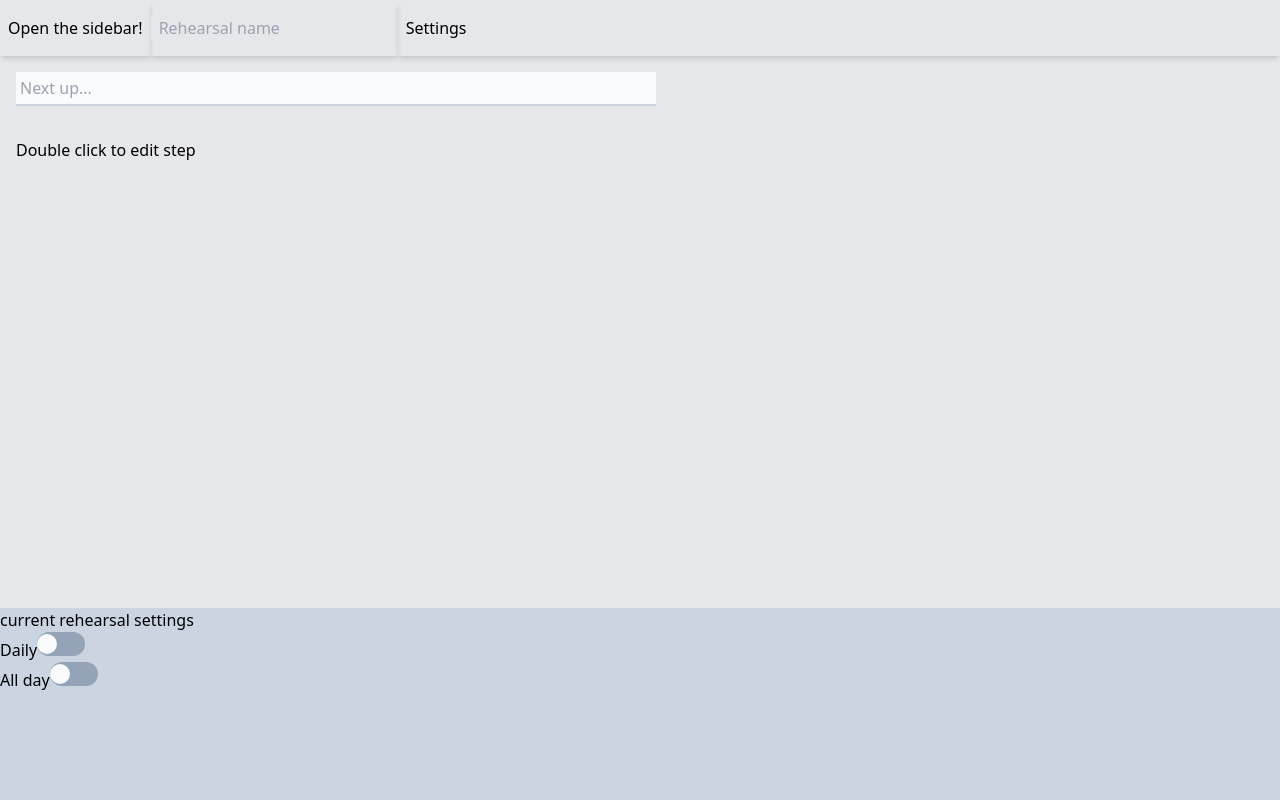
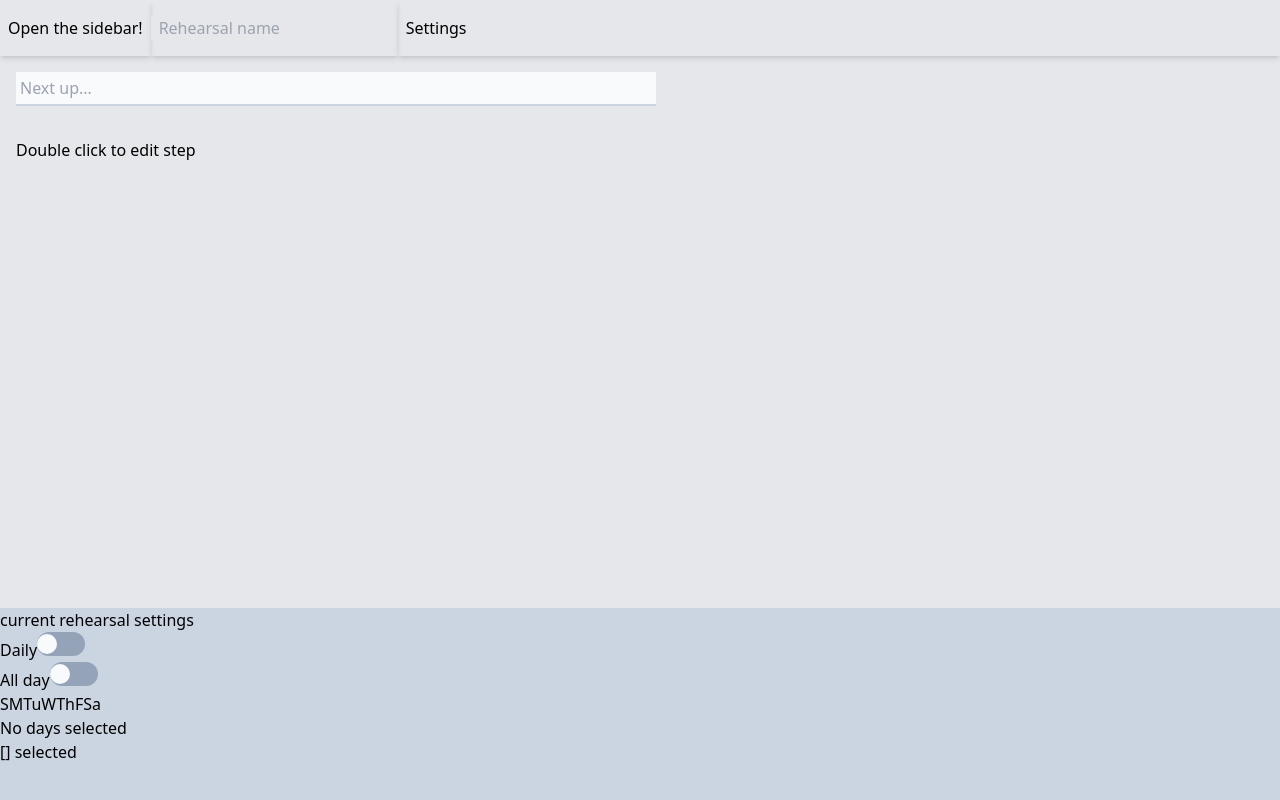
Before and after one commit to jlmonge/rehearsal, a React (Vite) app: page / in a window 1280 px wide. Both pictures are taken after a click on the button "Settings". Built offline with nearby package versions, Linux system fonts and the light colour scheme.

Commit message:
Implement day of week picker functionality

```diff
--- a/src/components/Settings.tsx
+++ b/src/components/Settings.tsx
@@ -1,3 +1,4 @@
+import DayOfWeekPicker from "./ui/DayOfWeekPicker";
 import Switch from "./ui/Switch";
 
 const settingsLabels: { id: string; name: string }[] = [
@@ -16,11 +17,12 @@ function Settings() {
     <div className="fixed bottom-0 inset-x-0 h-48 bg-slate-300">
       <h2>current rehearsal settings</h2>
       {settingsLabels.map(({ id, name }) => (
-        <div>
+        <div key={id}>
           <label htmlFor={id}>{name}</label>
           <Switch id={id} />
         </div>
       ))}
+      <DayOfWeekPicker />
     </div>
   );
 }
--- /dev/null
+++ b/src/components/ui/DayOfWeekPicker.tsx
@@ -0,0 +1,110 @@
+import { MouseEventHandler, useState } from "react";
+
+interface Day {
+  id: number;
+  shorthand: string;
+  name: string;
+}
+
+const daysOfWeek: Day[] = [
+  {
+    id: 0,
+    shorthand: "S",
+    name: "Sunday",
+  },
+  {
+    id: 1,
+    shorthand: "M",
+    name: "Monday",
+  },
+  {
+    id: 2,
+    shorthand: "Tu",
+    name: "Tuesday",
+  },
+  {
+    id: 3,
+    shorthand: "W",
+    name: "Wednesday",
+  },
+  {
+    id: 4,
+    shorthand: "Th",
+    name: "Thursday",
+  },
+  {
+    id: 5,
+    shorthand: "F",
+    name: "Friday",
+  },
+  {
+    id: 6,
+    shorthand: "Sa",
+    name: "Saturday",
+  },
+];
+
+interface DayButtonProps {
+  shorthand: string;
+  onDayClick: MouseEventHandler<HTMLButtonElement>;
+}
+
+function DayButton({ shorthand, onDayClick }: DayButtonProps) {
+  return <button onClick={onDayClick}>{shorthand}</button>;
+}
+
+function DayOfWeekPicker() {
+  const [selected, setSelected] = useState<Day[]>([]);
+
+  let selectedShorthandsString: string;
+  const selectedIdsArray = selected.map((sDay) => sDay.id);
+  if (selectedIdsArray.length === 0) {
+    selectedShorthandsString = "No days";
+  } else if (selectedIdsArray.toString() === [0, 1, 2, 3, 4, 5, 6].toString()) {
+    selectedShorthandsString = "Every day";
+  } else if (selectedIdsArray.toString() === [1, 2, 3, 4, 5].toString()) {
+    selectedShorthandsString = "Weekdays";
+  } else if (selectedIdsArray.toString() === [0, 6].toString()) {
+    selectedShorthandsString = "Weekends";
+  } else {
+    selectedShorthandsString = selected.map((sDay) => sDay.shorthand).join("");
+  }
+
+  const handleDayClick = (id: number) => {
+    const day = daysOfWeek.find((day) => day.id === id) as Day;
+
+    const findDayInSelected = (sDay: Day) => {
+      return sDay.id === day.id;
+    };
+
+    if (selected.some(findDayInSelected)) {
+      setSelected(selected.filter((sDay) => !findDayInSelected(sDay)));
+    } else {
+      const sorted = [...selected, day].sort((a, b) => {
+        return a.id - b.id;
+      });
+      setSelected(sorted);
+    }
+
+    console.log(`you clicked ${id}`);
+  };
+
+  return (
+    <div>
+      <div>
+        {daysOfWeek.map((day) => (
+          <DayButton
+            shorthand={day.shorthand}
+            onDayClick={() => handleDayClick(day.id)}
+            key={day.id}
+          />
+        ))}
+      </div>
+      <span>{selectedShorthandsString} selected</span>
+      <br />
+      <span>{JSON.stringify(selected)} selected</span>
+    </div>
+  );
+}
+
+export default DayOfWeekPicker;
```
